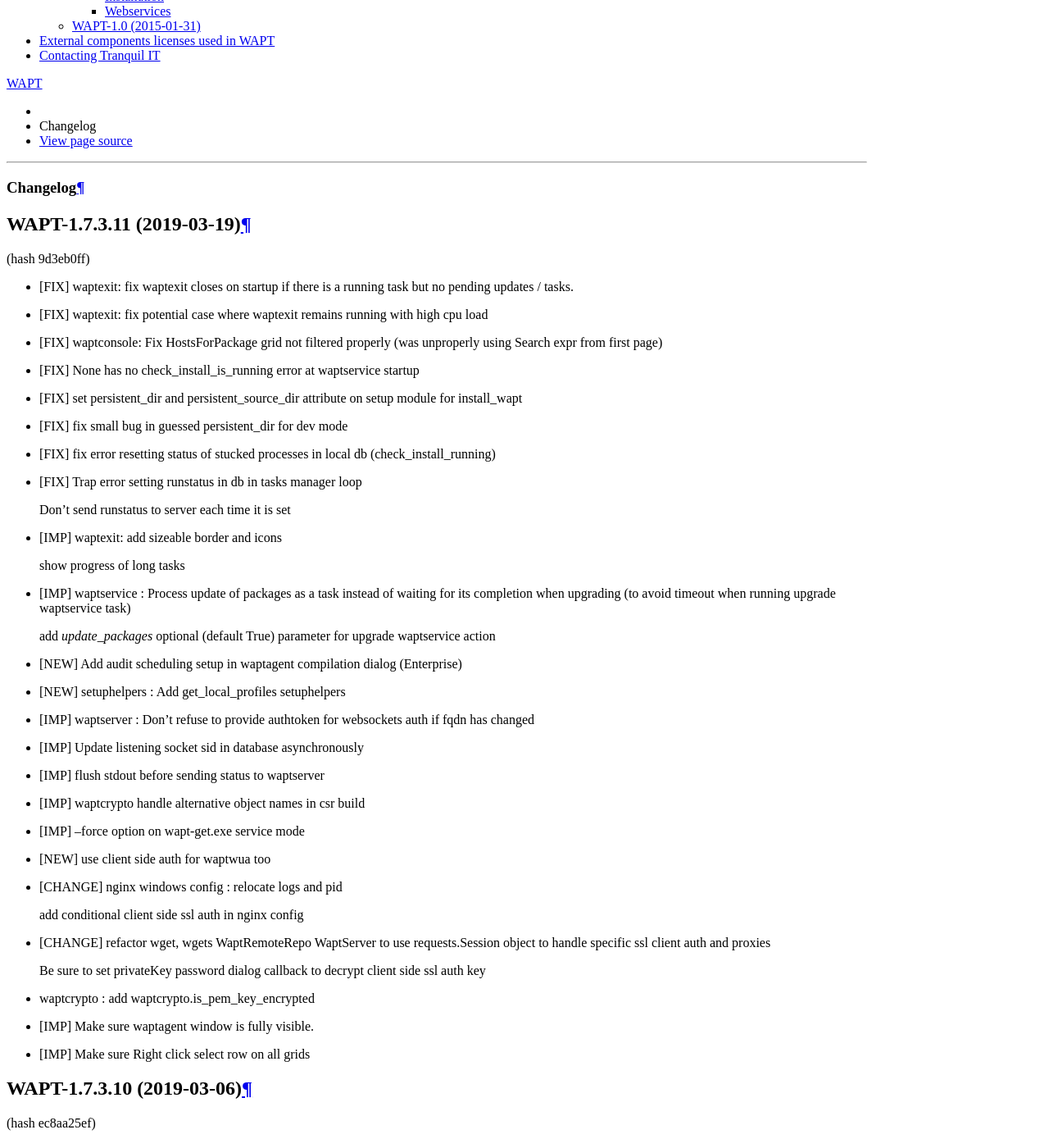
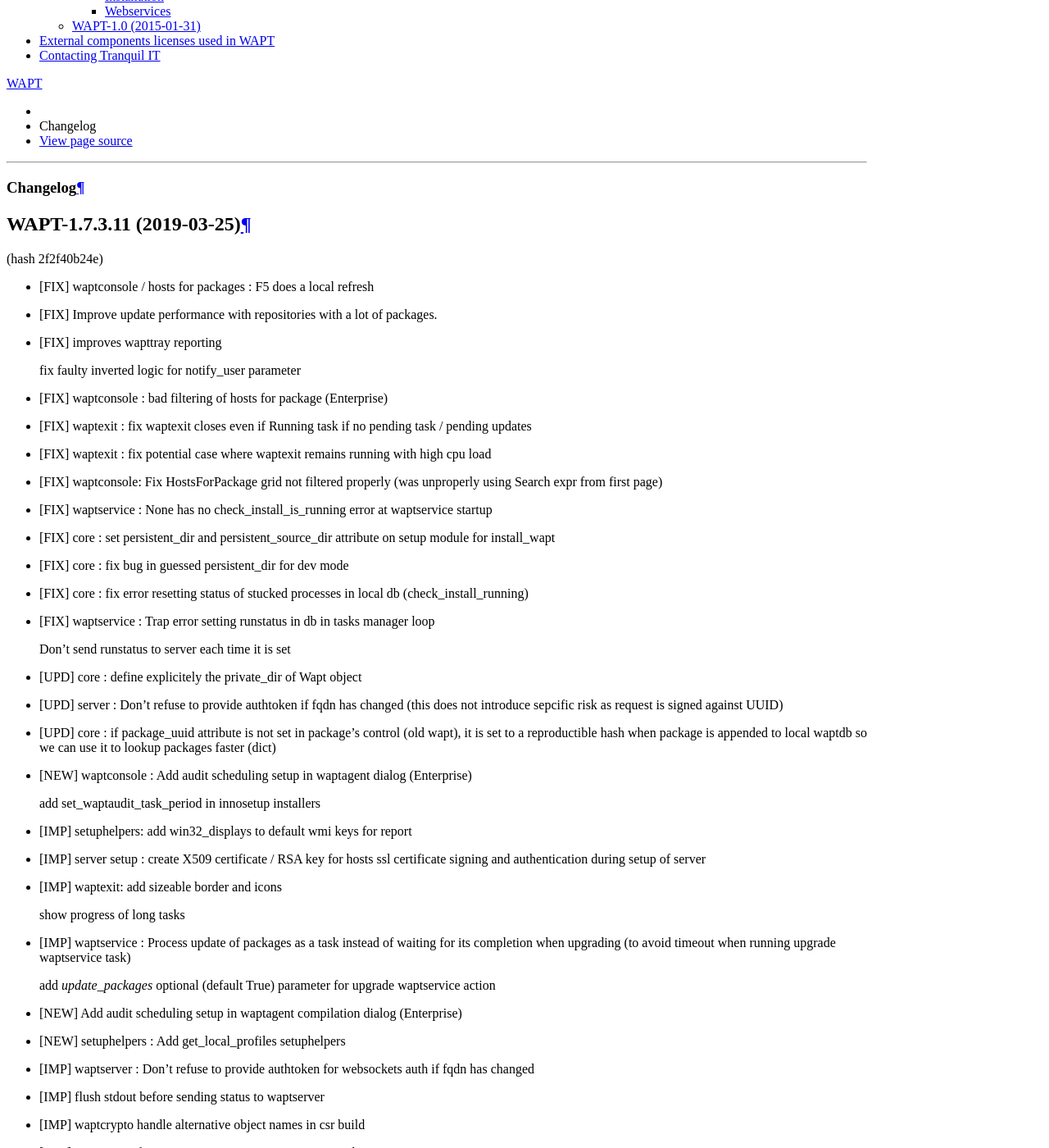
Before and after one commit to tranquilit/WAPT-Documentation, a Sphinx documentation site: the page built from source/wapt-changelog.rst, in a window 1280 px wide and 1400 px high, scrolled down 2802 px. Shown: the whole window at 82% size. Built offline with Sphinx 7.4.7 and the Read the Docs theme 2.0.0, drawn with Linux system fonts in a browser that asks for light colours; some of the changed text lies outside the part shown.

Commit message:
changelog 1.7.3.11

```diff
--- a/source/wapt-changelog.rst
+++ b/source/wapt-changelog.rst
@@ -12,29 +12,53 @@
 Changelog
 =========
 
-WAPT-1.7.3.11 (2019-03-19)
+WAPT-1.7.3.11 (2019-03-25)
 -------------------------
 
-(hash 9d3eb0ff)
-
-* [FIX] waptexit: fix waptexit closes on startup if there is a running task but no pending updates / tasks.
-
-* [FIX] waptexit: fix potential case where waptexit remains running with high cpu load
+(hash 2f2f40b24e)
+
+* [FIX] waptconsole / hosts for packages : F5 does a local refresh
+
+* [FIX] Improve update performance with repositories with a lot of packages.
+
+* [FIX] improves wapttray reporting
+
+  fix faulty inverted logic for notify_user parameter
+
+* [FIX] waptconsole : bad filtering of hosts for package (Enterprise)
+
+* [FIX] waptexit : fix waptexit closes even if Running task if no pending task / pending updates
+
+* [FIX] waptexit : fix potential case where waptexit remains running with high cpu load
 
 * [FIX] waptconsole:  Fix HostsForPackage grid not filtered properly (was unproperly using Search expr from first page)
 
-* [FIX] None has no check_install_is_running error at waptservice startup
-
-* [FIX] set persistent_dir and persistent_source_dir attribute on setup module for install_wapt
-
-* [FIX] fix small bug in guessed persistent_dir for dev mode
-
-* [FIX] fix error resetting status of stucked processes in local db (check_install_running)
-
-* [FIX] Trap error setting runstatus in db in tasks manager loop
+* [FIX] waptservice : None has no check_install_is_running error at waptservice startup
+
+* [FIX] core : set persistent_dir and persistent_source_dir attribute on setup module for install_wapt
+
+* [FIX] core : fix bug in guessed persistent_dir for dev mode
+
+* [FIX] core : fix error resetting status of stucked processes in local db (check_install_running)
+
+* [FIX] waptservice : Trap error setting runstatus in db in tasks manager loop
 
   Don't send runstatus to server each time it is set
 
+* [UPD] core : define explicitely the private_dir of Wapt object
+
+* [UPD] server : Don't refuse to provide authtoken if fqdn has changed (this does not introduce sepcific risk as request is signed against UUID)
+
+* [UPD] core : if package_uuid attribute is not set in package's control (old wapt), it is set  to a reproductible hash when package is appended to local waptdb so we can use it to lookup packages faster (dict)
+
+* [NEW] waptconsole : Add audit scheduling setup in waptagent dialog (Enterprise)
+
+  add set_waptaudit_task_period in innosetup installers
+
+* [IMP] setuphelpers: add win32_displays  to default wmi keys for report
+
+* [IMP] server setup : create X509 certificate / RSA key for hosts ssl certificate signing and authentication during setup of server
+
 * [IMP] waptexit: add sizeable border and icons
 
   show progress of long tasks
@@ -49,29 +73,27 @@
 
 * [IMP] waptserver : Don't refuse to provide authtoken for websockets auth if fqdn has changed
 
-* [IMP] Update listening socket sid in database asynchronously
-
 * [IMP] flush stdout before sending status to waptserver
 
 * [IMP] waptcrypto handle alternative object names in csr build
 
-* [IMP] --force option on wapt-get.exe service mode
+* [IMP] wapt-get : --force option on wapt-get.exe service mode
 
 * [NEW] use client side auth for waptwua too
 
-* [CHANGE] nginx windows config : relocate logs and pid
+* [CHANGE] server setup : nginx windows config : relocate logs and pid
 
   add conditional client side ssl auth in nginx config
 
-* [CHANGE] refactor wget, wgets WaptRemoteRepo WaptServer to use requests.Session object to handle specific ssl client auth and proxies
+* [CHANGE] waptconsole : refactor wget, wgets WaptRemoteRepo WaptServer to use requests.Session object to handle specific ssl client auth and proxies
 
   Be sure to set privateKey password dialog callback to decrypt client side ssl auth key
 
-* waptcrypto : add waptcrypto.is_pem_key_encrypted
-
-* [IMP] Make sure waptagent window is fully visible.
-
-* [IMP] Make sure Right click select row on all grids
+* [IMP] waptcrypto : add waptcrypto.is_pem_key_encrypted
+
+* [IMP] waptconsole : Make sure waptagent window is fully visible.
+
+* [IMP] waptconsole : Make sure Right click select row on all grids
 
 
 WAPT-1.7.3.10 (2019-03-06)
```
